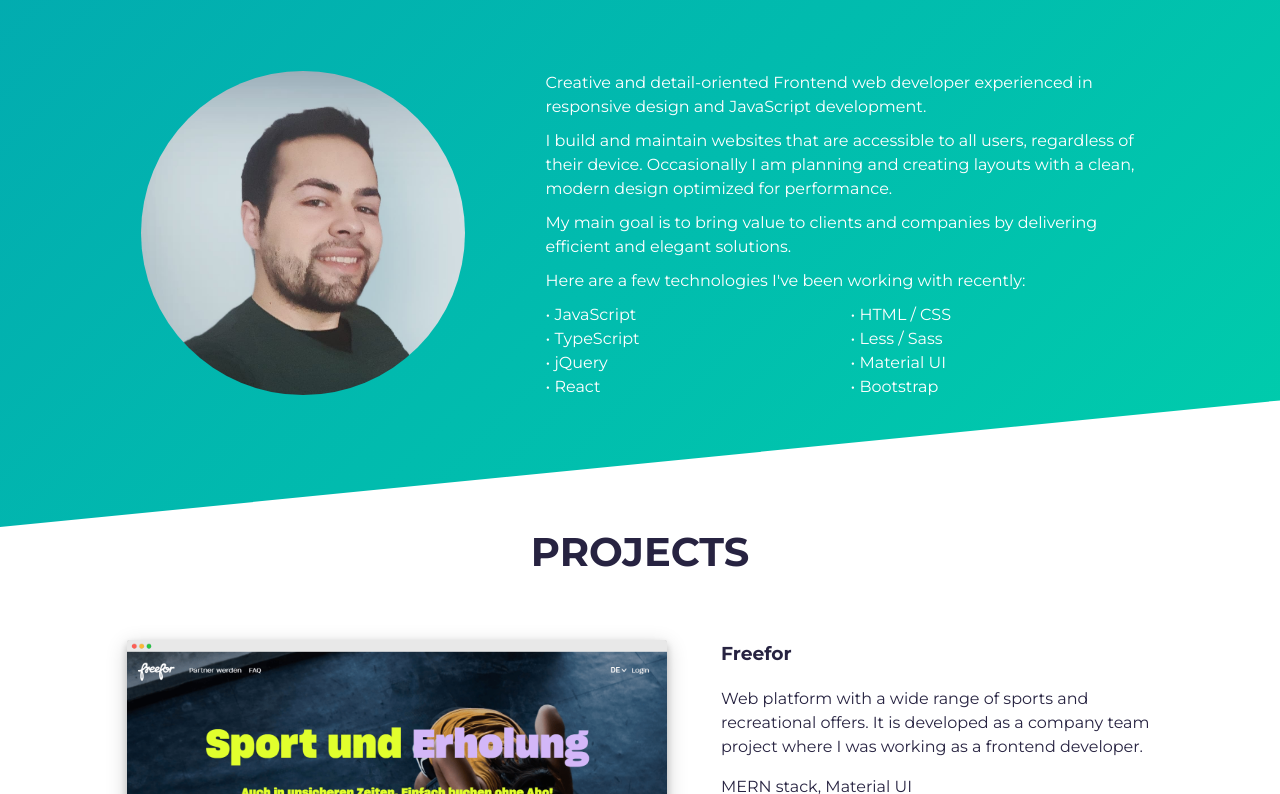
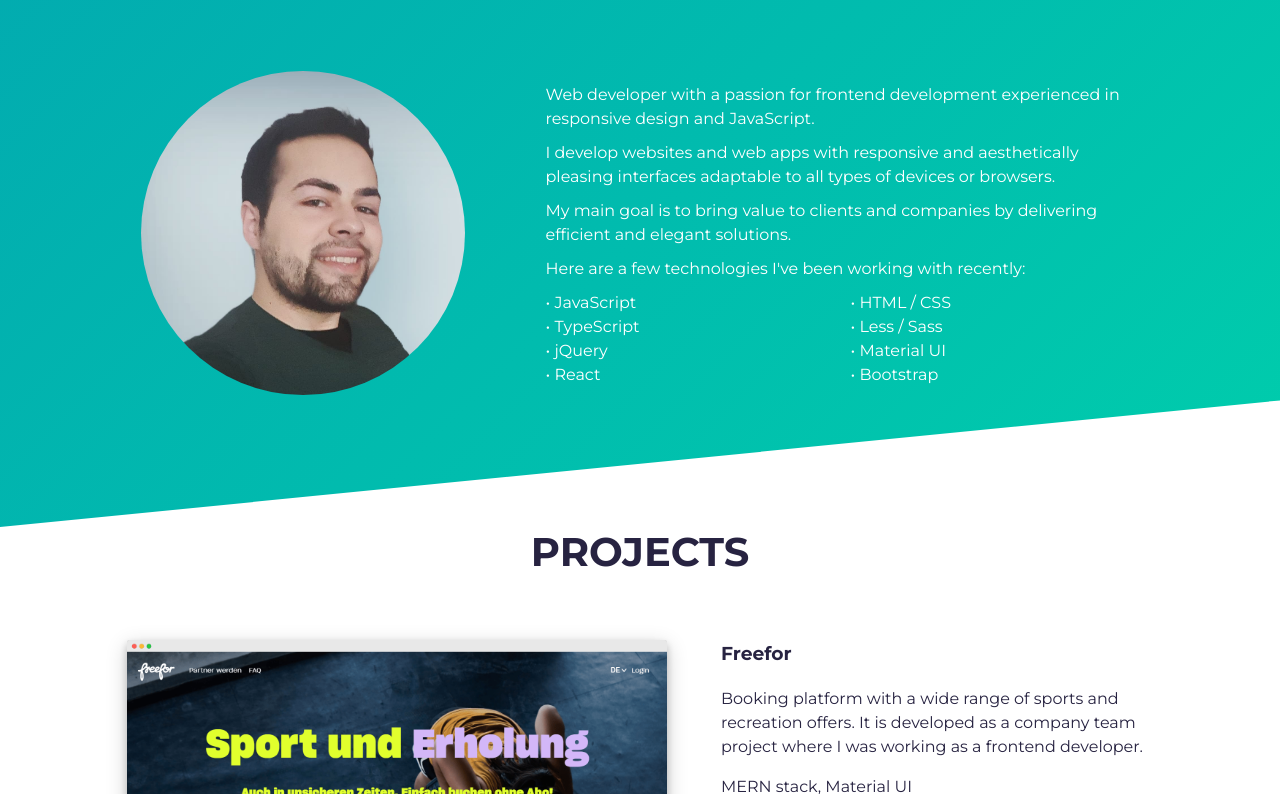
Before and after one commit to ristespasov/portfolio_v.2, a React (Create React App) app: page / in a window 1280 px wide. Shown: the part 906-1700 px from the top of the page. Built offline with nearby package versions, Linux system fonts and the light colour scheme.

Commit message:
text modified

```diff
--- a/public/locales/en/translation.json
+++ b/public/locales/en/translation.json
@@ -8,14 +8,14 @@
     },
     "About": {
         "section_title": "About me",
-        "1": "Creative and detail-oriented Frontend web developer experienced in responsive design and JavaScript development.",
-        "2": "I build and maintain websites that are accessible to all users, regardless of their device. Occasionally I am planning and creating layouts with a clean, modern design optimized for performance.",
+        "1": "Web developer with a passion for frontend development experienced in responsive design and JavaScript.",
+        "2": "I develop websites and web apps with responsive and aesthetically pleasing interfaces adaptable to all types of devices or browsers.",
         "3": "My main goal is to bring value to clients and companies by delivering efficient and elegant solutions.",
         "4": "Here are a few technologies I've been working with recently:"
     },
     "Projects": {
         "section_title": "Projects",
-        "4": "Web platform with a wide range of sports and recreational offers. It is developed as a company team project where I was working as a frontend developer.",
+        "4": "Booking platform with a wide range of sports and recreation offers. It is developed as a company team project where I was working as a frontend developer.",
         "2": "A responsive web app that provides data of total infected, recovered, active, and death cases from Coronavirus globally and by country. The data is presented with numbers, charts, and a map.",
         "1": "Weathery provides data for current weather conditions, forecast, and air quality index. Contains an auto location finder and allows a custom search.",
         "live": "See live",
--- a/public/locales/es/translation.json
+++ b/public/locales/es/translation.json
@@ -8,14 +8,14 @@
     },
     "About": {
         "section_title": "Sobre mí",
-        "1": "Desarrollador web frontend creativo y orientado a los detalles con experiencia en diseño receptivo y desarrollo de JavaScript.",
-        "2": "Construyo y mantengo sitios web que son accesibles para todos los usuarios, independientemente de su dispositivo. De vez en cuando estoy planificando y creando diseños con un diseño limpio y moderno optimizado para el rendimiento.",
+        "1": "Desarrollador web apasionado por el desarrollo de frontend con experiencia en diseño receptivo y JavaScript.",
+        "2": "Desarrollo sitios web y aplicaciones web con interfaces receptivas y estéticamente agradables que se adaptan a todo tipo de dispositivos o navegadores.",
         "3": "Mi principal objetivo es aportar valor a clientes y empresas mediante la entrega de soluciones eficientes y elegantes.",
         "4": "Aquí hay algunas tecnologías con las que he estado trabajando recientemente:"
     },
     "Projects": {
         "section_title": "Proyectos",
-        "4": "Plataforma web con una amplia oferta deportiva y recreativa. Se desarrolla como un proyecto de equipo de empresa en el que trabajaba como desarrollador frontend.",
+        "4": "Plataforma de reservas con una amplia oferta deportiva y recreativa. Se desarrolla como un proyecto de equipo de empresa en el que trabajaba como desarrollador frontend.",
         "2": "Una aplicación web receptiva que proporciona datos del total de casos infectados, recuperados, activos y de muerte por coronavirus a nivel mundial y por país. Los datos se presentan con números, gráficos y un mapa.",
         "1": "Weathery proporciona datos sobre las condiciones meteorológicas actuales, el pronóstico y el índice de calidad del aire. Contiene un buscador de ubicación automático y permite una búsqueda personalizada.",
         "live": "Ver en vivo",
--- a/public/locales/sv/translation.json
+++ b/public/locales/sv/translation.json
@@ -8,14 +8,14 @@
     },
     "About": {
         "section_title": "Om mig",
-        "1": "Kreativ och detaljorienterad Frontend webbutvecklare med erfarenhet av responsiv design och JavaScript-utveckling.",
-        "2": "Jag bygger och underhåller webbplatser som är tillgängliga för alla användare, oavsett enhet. Ibland planerar jag och skapar layouter med en ren, modern design optimerad för prestanda.",
+        "1": "Webbutvecklare med en passion för frontend-utveckling med erfarenhet av responsiv design och JavaScript.",
+        "2": "Jag utvecklar webbplatser och webbappar med lyhörda och estetiskt tilltalande gränssnitt som kan anpassas till alla typer av enheter eller webbläsare.",
         "3": "Mitt huvudsyfte är att ge kunder och företag värde genom att leverera effektiva och eleganta lösningar.",
         "4": "Här är några tekniker som jag nyligen har arbetat med:"
     },
     "Projects": {
         "section_title": "Projekt",
-        "4": "Webbplattform med ett brett utbud av sport- och fritidserbjudanden. Det utvecklades som ett företagsprojekt där jag arbetade som frontend-utvecklare.",
+        "4": "Bokningsplattform med ett brett utbud av sport- och rekreationserbjudanden. Det utvecklades som ett företagsprojekt där jag arbetade som frontend-utvecklare.",
         "2": "En responsiv webbapp som ger data om totalt infekterade, återställda, aktiva och dödsfall från Coronavirus globalt och per land. Uppgifterna presenteras med siffror, diagram och en karta.",
         "1": "Weathery tillhandahåller data för aktuella väderförhållanden, prognos och luftkvalitetsindex. Innehåller en automatisk lokaliseringssökare och tillåter en anpassad sökning.",
         "live": "Se live",
--- a/src/components/about.js
+++ b/src/components/about.js
@@ -19,24 +19,26 @@ const About = () => {
             <img src={dataAbout.image} alt="Image" />
           </div>
         </Fade>
-        <Fade right duration={1000} delay={600} distance="30px">
         <div className="about-text">
           <div className="about-description">
             {
               dataAbout.text_paragraphs.map((p, i) => (
-                  <div key={i}>{t(p.paragraph)}</div>
+                <Fade key={i} right duration={1000} delay={600} distance="30px">
+                  <div>{t(p.paragraph)}</div>
+                </Fade>
               ))
             }
           </div>
           <div className="tech-list">
             {
               dataAbout.tech_paragraphs.map((p, i) => (
-                  <div key={i}>&#8226; {p}</div>
+                <Fade key={i} right duration={1000} delay={600} distance="30px">
+                  <div>&#8226; {p}</div>
+                </Fade>
               ))
             }
           </div>
         </div>
-        </Fade>
       </div>
     </div>
   )
```
Lines whose indentation alone changed are shown as unchanged.
